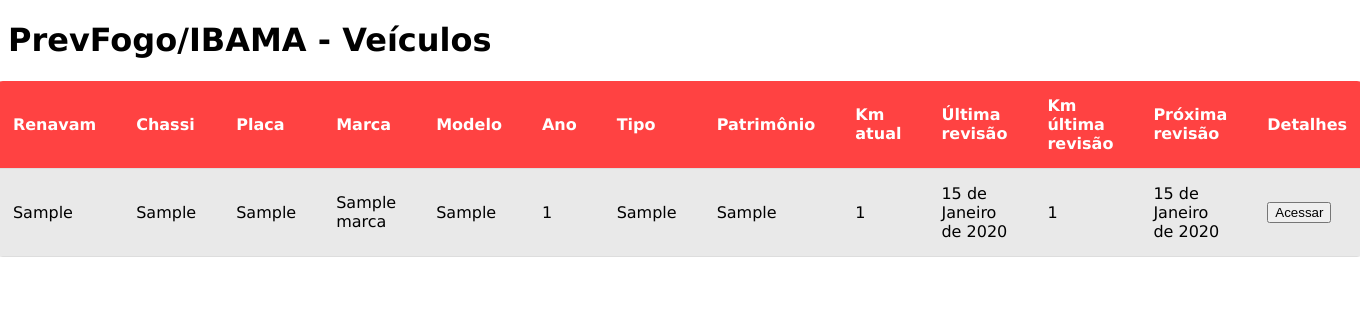
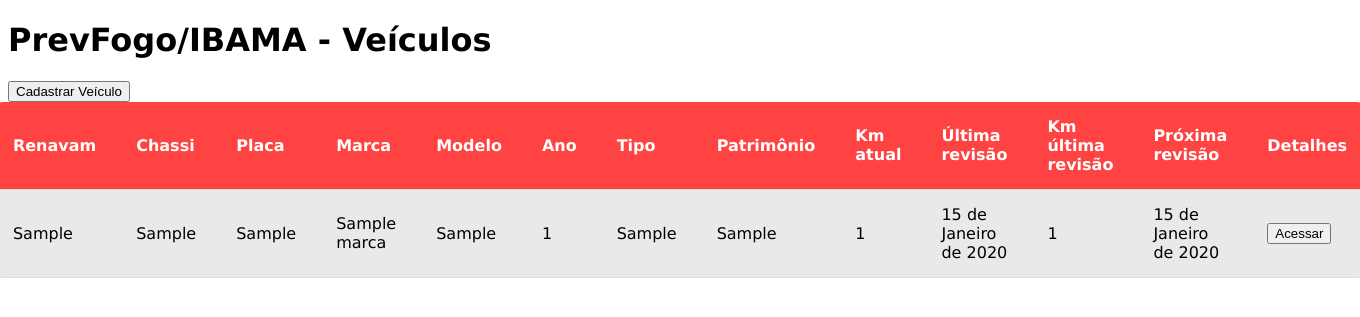
Before and after one commit to devkauacosta/prevfogo-system, a Django app: page /veiculos/ in a window 1360 px wide. Shown: the top 317 px of the page. Run offline with Django 5.2, Linux system fonts and the light colour scheme; tables that the repository leaves empty hold one stand-in row (values such as "Sample post").

Commit message:
feat: add botão de redirecionamento para o form de veiculo

```diff
--- a/frota_prevfogo/templates/veiculos.html
+++ b/frota_prevfogo/templates/veiculos.html
@@ -48,7 +48,11 @@
 <body>
     {% block content %}
     <h1>PrevFogo/IBAMA - Veículos</h1>
+    <a href="{% url 'veiculo_novo' %}">
+        <button type="button">Cadastrar Veículo</button>
+    </a>
         <main>
+
             <table>
                 <thead>
                     <tr>
```
